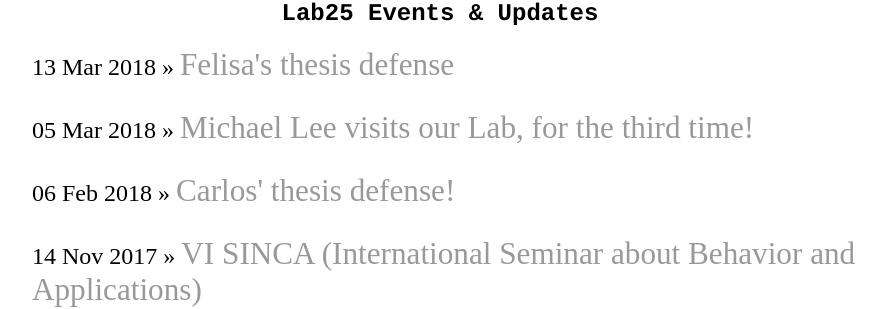
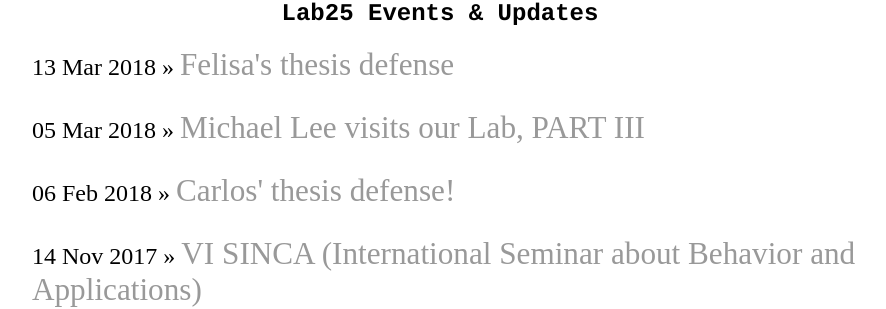
Before and after one commit to BouzasLab25/bouzaslab25.github.io, a Jekyll site: the page built from events/index.html, in a window 1280 px wide. Shown: the part 247-556 px from the top of the page, without its empty margins (200-1086 px from the left). Built offline with Jekyll 4.4.1, drawn with Linux system fonts in a browser that asks for light colours.

Commit message:
Update 2018-03-05-posts-from-lab-25.md

```diff
--- a/_posts/2018-03-05-posts-from-lab-25.md
+++ b/_posts/2018-03-05-posts-from-lab-25.md
@@ -1,6 +1,6 @@
 ---
 layout: post
-title: Michael Lee visits our Lab, for the third time!
+title: Michael Lee visits our Lab, PART III
 date: 2018-03-05
 ---
 
```
